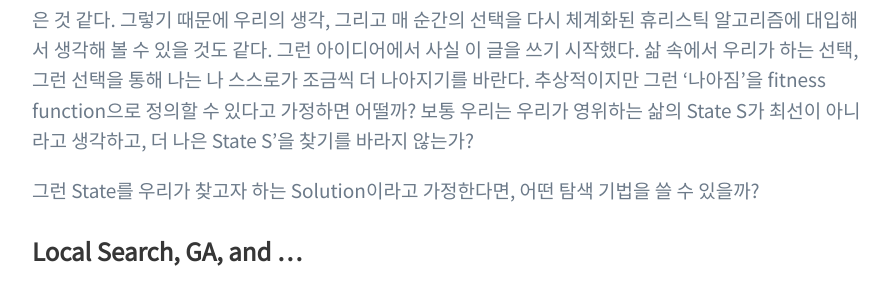
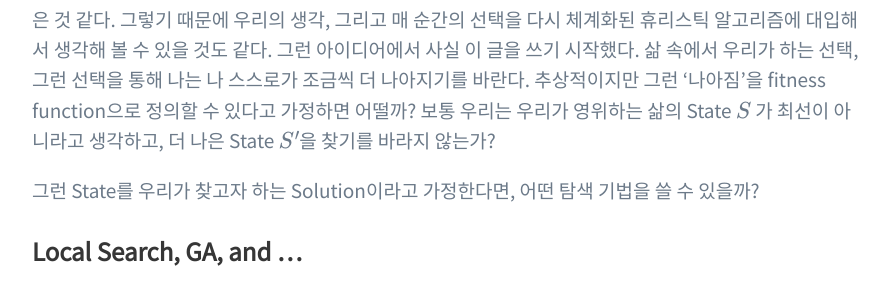
Before and after one commit to greenmonn/greenmonn.github.io, a Jekyll site: the page built from _posts/2019-10-24-stochastic-opt-in-life.md, in a window 1280 px wide and 900 px high, scrolled down 3479 px. Shown: the part 316-601 px from the top of the window, without its empty margins (192-1086 px from the left). Built offline with Jekyll 4.4.1, drawn with Linux system fonts in a browser that asks for light colours; some web fonts are replaced; our own code applies the rules of GitHub Pages for plain Markdown files; formulas are drawn with MathJax 3; comment, search, counter and statistics services are not loaded; some of the changed text lies outside the part shown.

Commit message:
Fix state notation

```diff
--- a/_posts/2019-10-24-stochastic-opt-in-life.md
+++ b/_posts/2019-10-24-stochastic-opt-in-life.md
@@ -71,7 +71,7 @@ _메타몽은 아는데.. 메타휴리스틱은 잘..._
 
 ### Representation of Life
 
-휴리스틱 알고리즘이 기본적으로는 인간의 사고 방식으로부터 영감을 받아 고안된 것이기는 하지만, 기본적으로는 deterministic한 연산을 하는 컴퓨터를 이해시키기 위해 체계화되고 더 다양하게 수정된 부분이 많은 것 같다. 그렇기 때문에 우리의 생각, 그리고 매 순간의 선택을 다시 체계화된 휴리스틱 알고리즘에 대입해서 생각해 볼 수 있을 것도 같다. 그런 아이디어에서 사실 이 글을 쓰기 시작했다. 삶 속에서 우리가 하는 선택, 그런 선택을 통해 나는 나 스스로가 조금씩 더 나아지기를 바란다. 추상적이지만 그런 '나아짐'을 fitness function으로 정의할 수 있다고 가정하면 어떨까? 보통 우리는 우리가 영위하는 삶의 State S가 최선이 아니라고 생각하고, 더 나은 State S'을 찾기를 바라지 않는가?
+휴리스틱 알고리즘이 기본적으로는 인간의 사고 방식으로부터 영감을 받아 고안된 것이기는 하지만, 기본적으로는 deterministic한 연산을 하는 컴퓨터를 이해시키기 위해 체계화되고 더 다양하게 수정된 부분이 많은 것 같다. 그렇기 때문에 우리의 생각, 그리고 매 순간의 선택을 다시 체계화된 휴리스틱 알고리즘에 대입해서 생각해 볼 수 있을 것도 같다. 그런 아이디어에서 사실 이 글을 쓰기 시작했다. 삶 속에서 우리가 하는 선택, 그런 선택을 통해 나는 나 스스로가 조금씩 더 나아지기를 바란다. 추상적이지만 그런 '나아짐'을 fitness function으로 정의할 수 있다고 가정하면 어떨까? 보통 우리는 우리가 영위하는 삶의 State $$ S $$ 가 최선이 아니라고 생각하고, 더 나은 State $$ S' $$을 찾기를 바라지 않는가?
 
 그런 State를 우리가 찾고자 하는 Solution이라고 가정한다면, 어떤 탐색 기법을 쓸 수 있을까?
 
```
